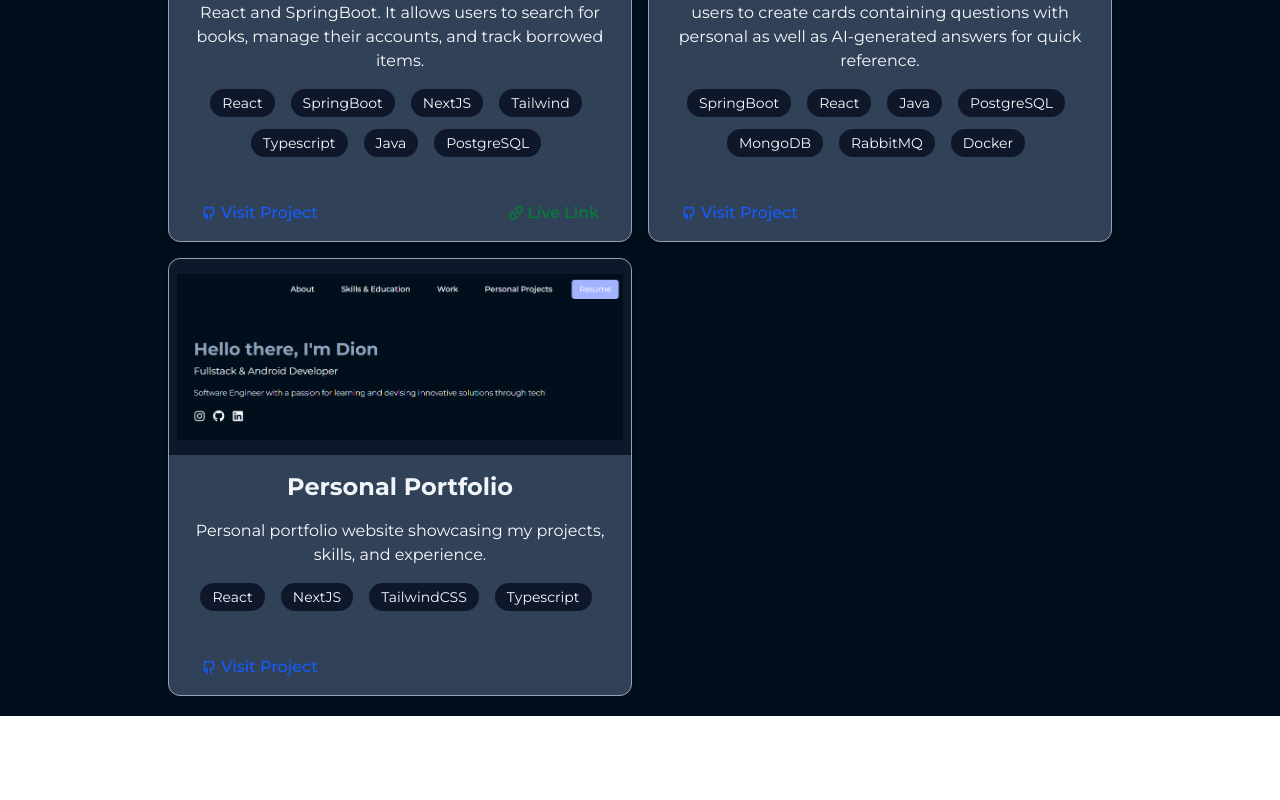
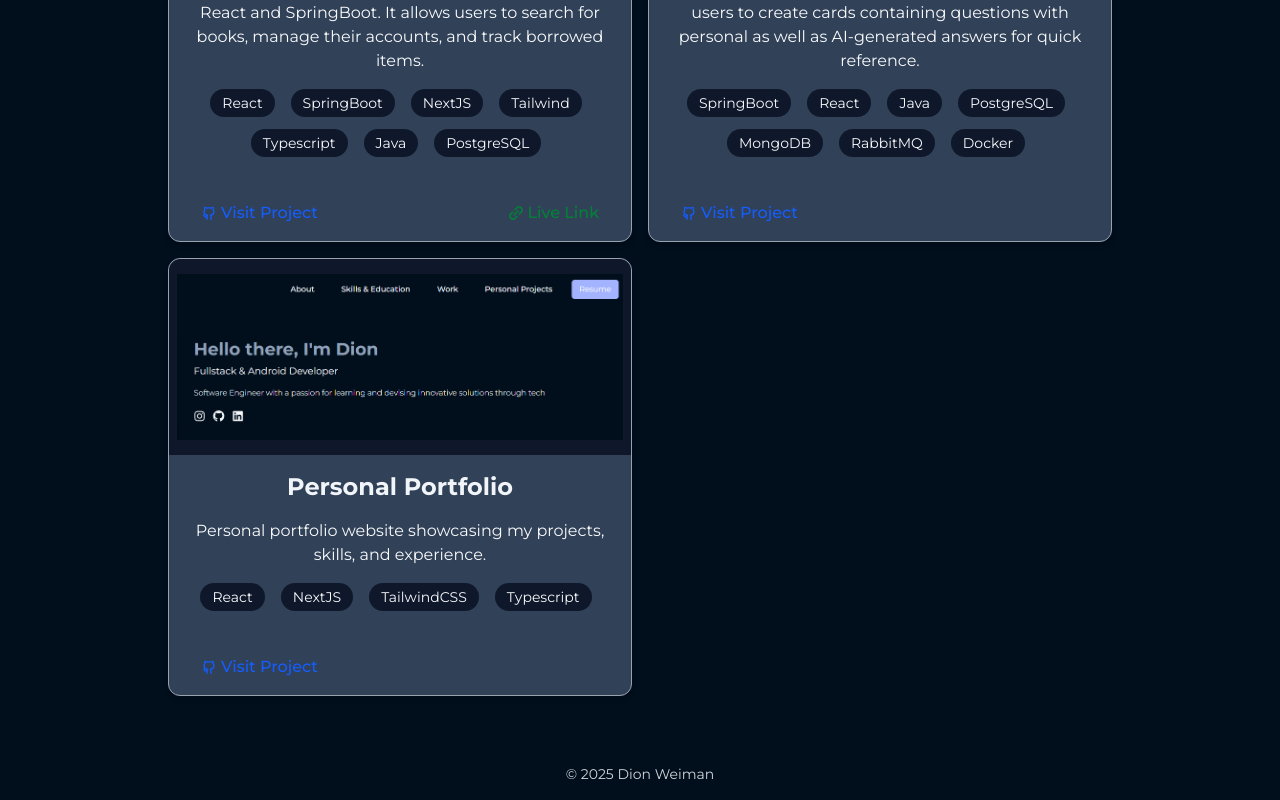
Before and after one commit to DJ-Weiman/portfolio-djw, a Next.js app: page / in a window 1280 px wide. Shown: the part 2496-3296 px from the top of the page. Before the commit the page ends 3212 px from the top, so only its background shows below. Built offline with nearby package versions, Linux system fonts and the light colour scheme.

Commit message:
Added Footer Section

```diff
--- a/app/page.tsx
+++ b/app/page.tsx
@@ -4,6 +4,7 @@ import Header from "../ui/sections/Header";
 import NavBar from "../ui/components/NavBar";
 import Skills from "../ui/sections/Skills";
 import Projects from "@/ui/sections/Projects";
+import Footer from "@/ui/sections/Footer";
 
 
 export default function Home() {
@@ -16,6 +17,7 @@ export default function Home() {
         <Skills />
         <Experience />
         <Projects />
+        <Footer />
       </div>
     </main>
   );
--- /dev/null
+++ b/ui/sections/Footer.tsx
@@ -0,0 +1,9 @@
+const Footer = () => (
+  <footer className="bottom-0 left-0 w-full py-4">
+    <div className="text-center text-gray-300 text-sm">
+      &copy; {new Date().getFullYear()} Dion Weiman
+    </div>
+  </footer>
+);
+
+export default Footer;
```
